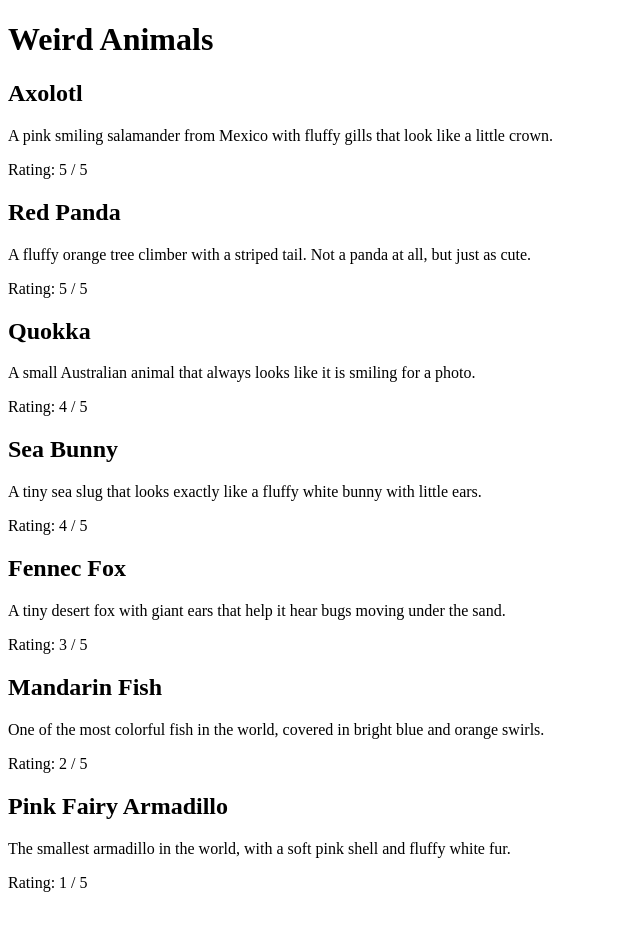
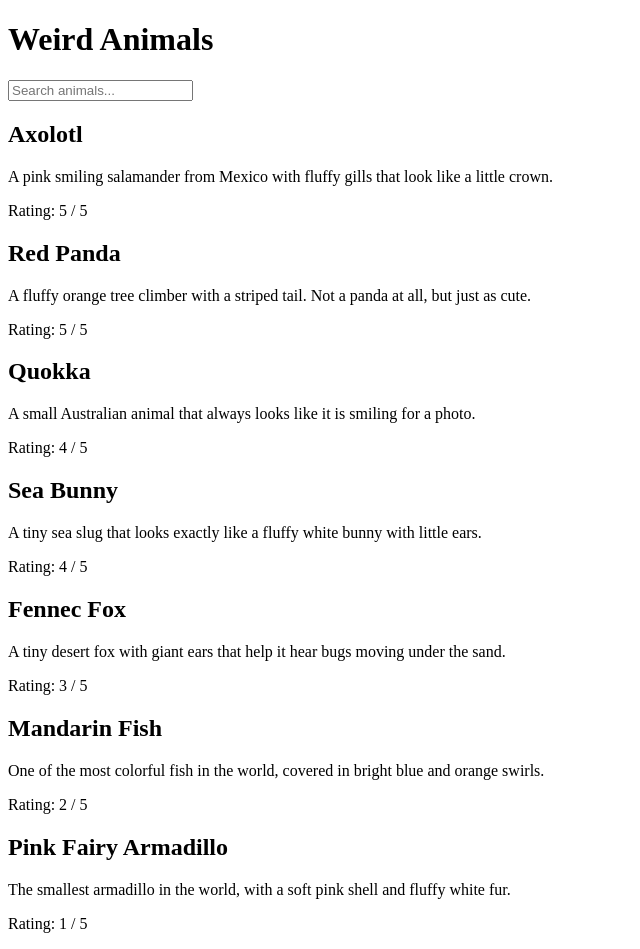
Before and after one commit to jakowczukalicja/react-animal-collection, a React (Vite) app: page / in a window 1280 px wide. Shown: the whole page, without its empty margins (0-640 px from the left). Before the commit the page ends 908 px from the top, so only its background shows below. Built offline with nearby package versions, Linux system fonts and the light colour scheme.

Commit message:
Add search

```diff
--- a/src/App.jsx
+++ b/src/App.jsx
@@ -5,12 +5,23 @@ import AnimalCard from './components/AnimalCard'
 
 function App() {
   const [animals, setAnimals] = useState(animalsData)
+  const [search, setSearch] = useState('')
+
+  const visibleAnimals = animals.filter((animal) =>
+    animal.name.toLowerCase().includes(search.toLowerCase())
+  )
 
   return (
     <div className="app">
       <h1>Weird Animals</h1>
+      <input
+        type="text"
+        placeholder="Search animals..."
+        value={search}
+        onChange={(event) => setSearch(event.target.value)}
+      />
       <div className="animal-list">
-        {animals.map((animal) => (
+        {visibleAnimals.map((animal) => (
           <AnimalCard key={animal.id} animal={animal} />
         ))}
       </div>
```
